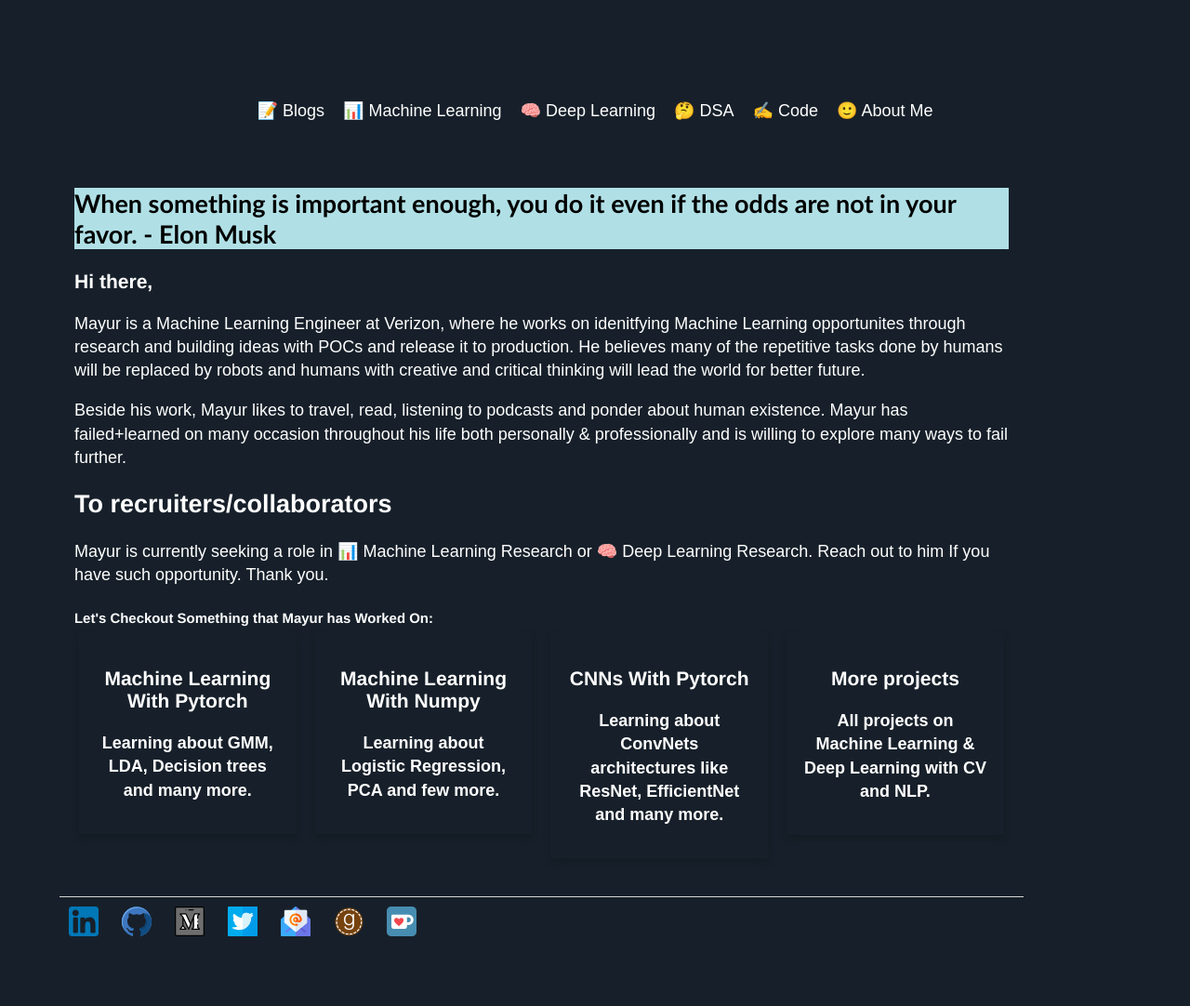
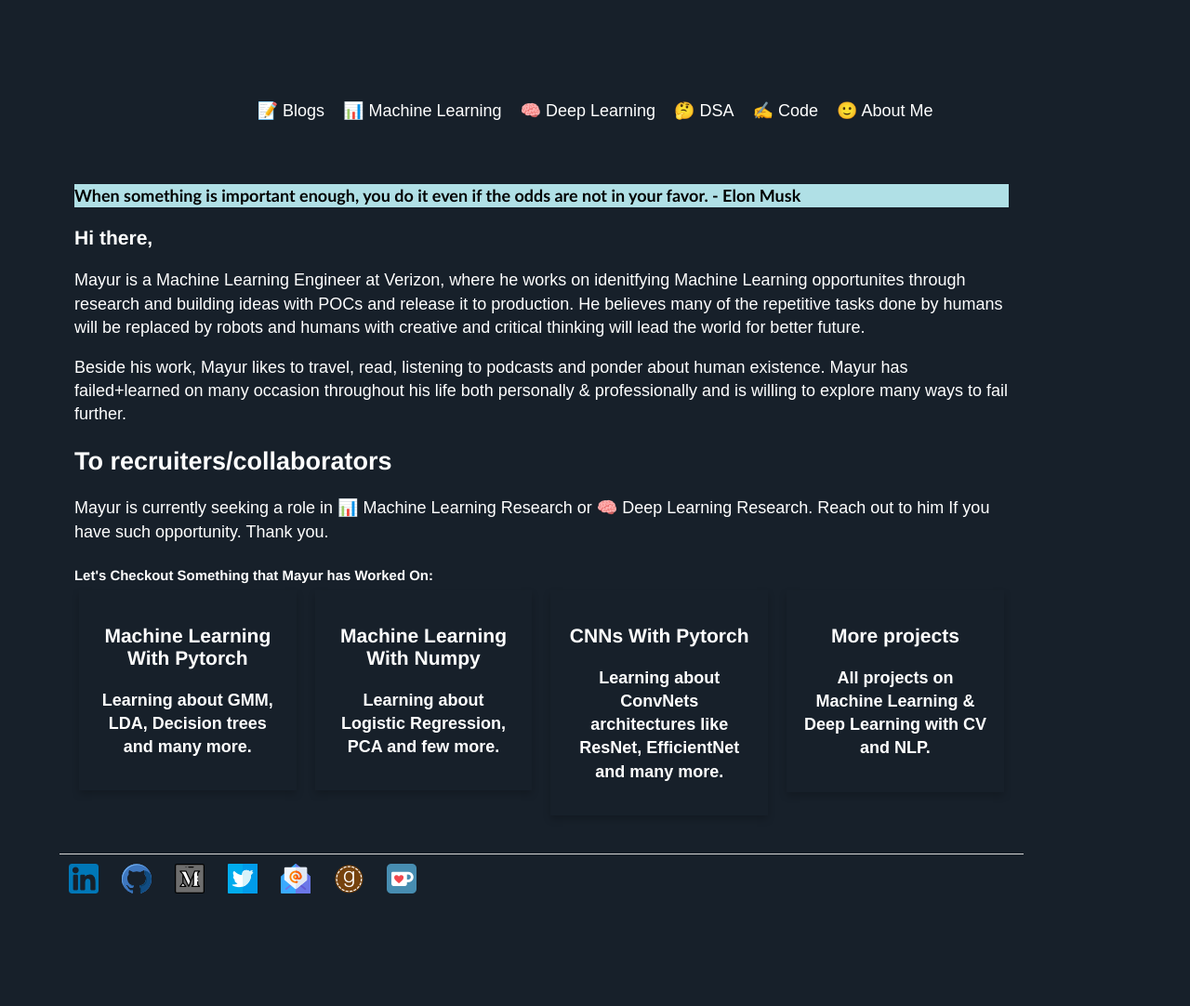
Before and after one commit to Mayurji/mayurji.github.io, a Jekyll site: the page built from about/index.html, in a window 1280 px wide. Shown: the whole page at 93% size. Built offline with Jekyll 4.4.1, drawn with Linux system fonts in a browser that asks for light colours; nearby versions of some CDN libraries; after the commit the page ends 1036 px from its top, so only the background shows below that.

Commit message:
Update index.html

```diff
--- a/about/index.html
+++ b/about/index.html
@@ -21,10 +21,10 @@ title: Math + Computing = AI
 </div>
 -->
 <div>
-	<h2 style="background-color:powderblue;font-family:optima;color:black">
+	<p style="background-color:powderblue;font-family:optima;color:black"><strong>
 	When something is important enough, you do it even if the odds are not in your favor.
-	 - Elon Musk
-	</h2>
+	 - Elon Musk</strong>
+	</p>
 </div>
 <div>
 <p>
```
